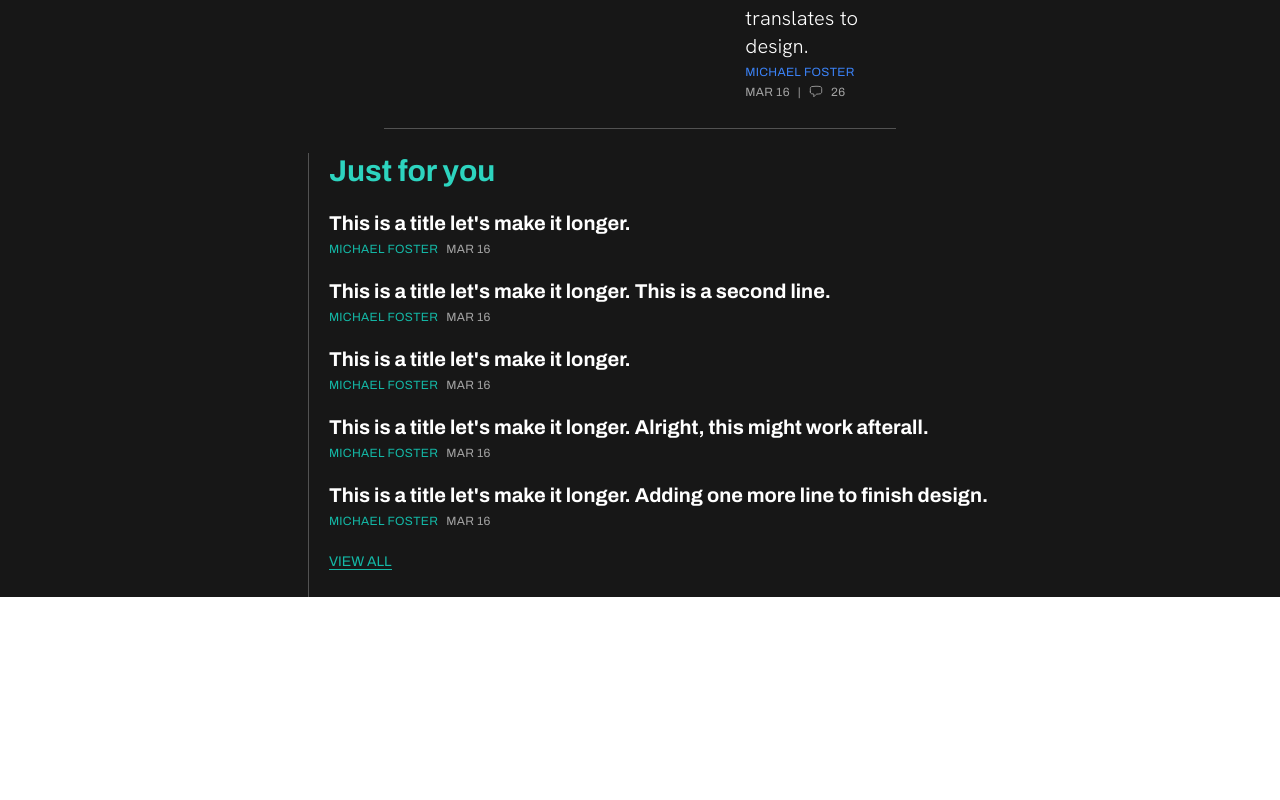
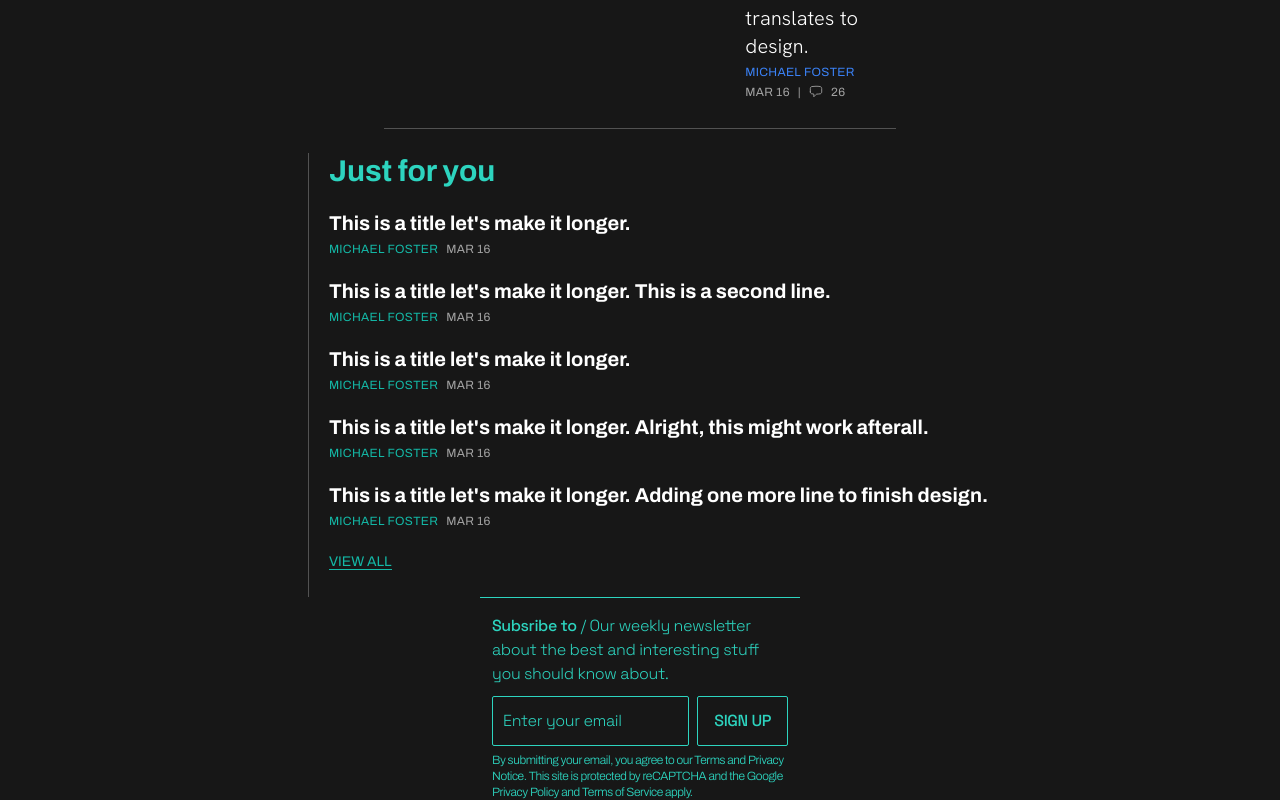
Before and after one commit to radovanbotik/myblog, a Next.js app: page / in a window 1280 px wide. Shown: the part 6998-7798 px from the top of the page. Before the commit the page ends 7595 px from the top, so only its background shows below. Built offline with nearby package versions, Linux system fonts and the light colour scheme; a web font is replaced by a local one.

Commit message:
add newsletter component

```diff
--- a/app/components/StoryGroupWithImage.tsx
+++ b/app/components/StoryGroupWithImage.tsx
@@ -114,13 +114,11 @@ export default function StoryGroupWithImage({ data }: { data: Props }) {
               <span className="text-right font-light">
                 <a
                   href={data.posts[2].href}
-                  className="group-comments hover:text-blue-500"
+                  className="group-comments text-neutral-600 hover:text-blue-500"
                 >
                   <span>
-                    <ChatBubbleLeftIcon className="mr-2 inline h-3.5 w-3.5 -translate-y-[0.5px] text-neutral-600" />
-                    <span className="text-xs leading-6 tracking-wide text-neutral-600">
-                      26
-                    </span>
+                    <ChatBubbleLeftIcon className="mr-2 inline h-3.5 w-3.5 -translate-y-[0.5px]" />
+                    <span className="text-xs leading-6 tracking-wide">26</span>
                   </span>
                   <span></span>
                 </a>
@@ -148,13 +146,11 @@ export default function StoryGroupWithImage({ data }: { data: Props }) {
               <span className="text-right font-light">
                 <a
                   href={data.posts[2].href}
-                  className="group-comments hover:text-blue-500"
+                  className="group-comments text-neutral-600 hover:text-blue-500"
                 >
                   <span>
-                    <ChatBubbleLeftIcon className="mr-2 inline h-3.5 w-3.5 -translate-y-[0.5px] text-neutral-600" />
-                    <span className="text-xs leading-6 tracking-wide text-neutral-600">
-                      26
-                    </span>
+                    <ChatBubbleLeftIcon className="mr-2 inline h-3.5 w-3.5 -translate-y-[0.5px]" />
+                    <span className="text-xs leading-6 tracking-wide">26</span>
                   </span>
                   <span></span>
                 </a>
--- /dev/null
+++ b/app/components/SubscribeToNewsletter.tsx
@@ -0,0 +1,59 @@
+import { Space_Grotesk, Archivo } from "next/font/google";
+
+const space_grotesk = Space_Grotesk({
+  subsets: ["latin"],
+  weight: ["300", "400", "500", "600", "700"],
+});
+
+const archivo = Archivo({
+  subsets: ["latin"],
+  weight: ["100", "200", "300", "400", "500", "600", "700", "800"],
+});
+
+export default function SubscribeToNewsletter() {
+  return (
+    <div className="mx-auto max-w-xs">
+      <div
+        className={`${space_grotesk.className} flex w-full flex-col border-t border-teal-400 px-3 pt-4 text-sm font-light tracking-tight text-teal-400 md:text-base`}
+      >
+        <div className="mb-2.5">
+          <h2 className="inline font-medium">Subsribe to</h2>
+          <p className="inline">
+            {" "}
+            / Our weekly newsletter about the best and interesting stuff you
+            should know about.
+          </p>
+        </div>
+        <div>
+          <form action="">
+            <fieldset>
+              <div className="mb-1 flex">
+                <label htmlFor="email" className="sr-only">
+                  Email (required)
+                </label>
+                <input
+                  type="email"
+                  name="email"
+                  id="email"
+                  placeholder="Enter your email"
+                  className="mr-2 w-full rounded-sm border border-teal-400 bg-neutral-900 px-2.5 text-base font-light placeholder:text-teal-400 focus:outline-none"
+                />
+                <button
+                  type="submit"
+                  className="border-teal whitespace-nowrap rounded-sm border border-teal-400 px-4 py-3 font-medium uppercase no-underline hover:bg-teal-400 hover:text-neutral-900"
+                >
+                  sign up
+                </button>
+              </div>
+            </fieldset>
+            <div className={`${archivo.className} mt-0.5 text-xs`}>
+              By submitting your email, you agree to our Terms and Privacy
+              Notice. This site is protected by reCAPTCHA and the Google Privacy
+              Policy and Terms of Service apply.
+            </div>
+          </form>
+        </div>
+      </div>
+    </div>
+  );
+}
--- a/app/page.tsx
+++ b/app/page.tsx
@@ -10,6 +10,7 @@ import SectionDefaultStory from "./components/SectionDefaultStory";
 import ReviewDefault from "./components/ReviewDefault";
 import ReviewTop from "./components/ReviewTop";
 import Articles from "./components/Articles";
+import SubscribeToNewsletter from "./components/SubscribeToNewsletter";
 
 export default function Home() {
   const post: Post = {
@@ -193,6 +194,7 @@ export default function Home() {
       </div>
       <div className="z-10 mx-auto">
         <Articles data={section} />
+        <SubscribeToNewsletter />
       </div>
     </main>
   );
--- a/package.json
+++ b/package.json
@@ -18,6 +18,7 @@
     "tailwind-merge": "^2.3.0"
   },
   "devDependencies": {
+    "@tailwindcss/forms": "^0.5.7",
     "@types/node": "^20",
     "@types/react": "^18",
     "@types/react-dom": "^18",
--- a/tailwind.config.ts
+++ b/tailwind.config.ts
@@ -15,6 +15,6 @@ const config: Config = {
       },
     },
   },
-  plugins: [],
+  plugins: [require("@tailwindcss/forms")],
 };
 export default config;
```
Also changed, not shown: 1 other file (tests, documents, lock files or other folders).
